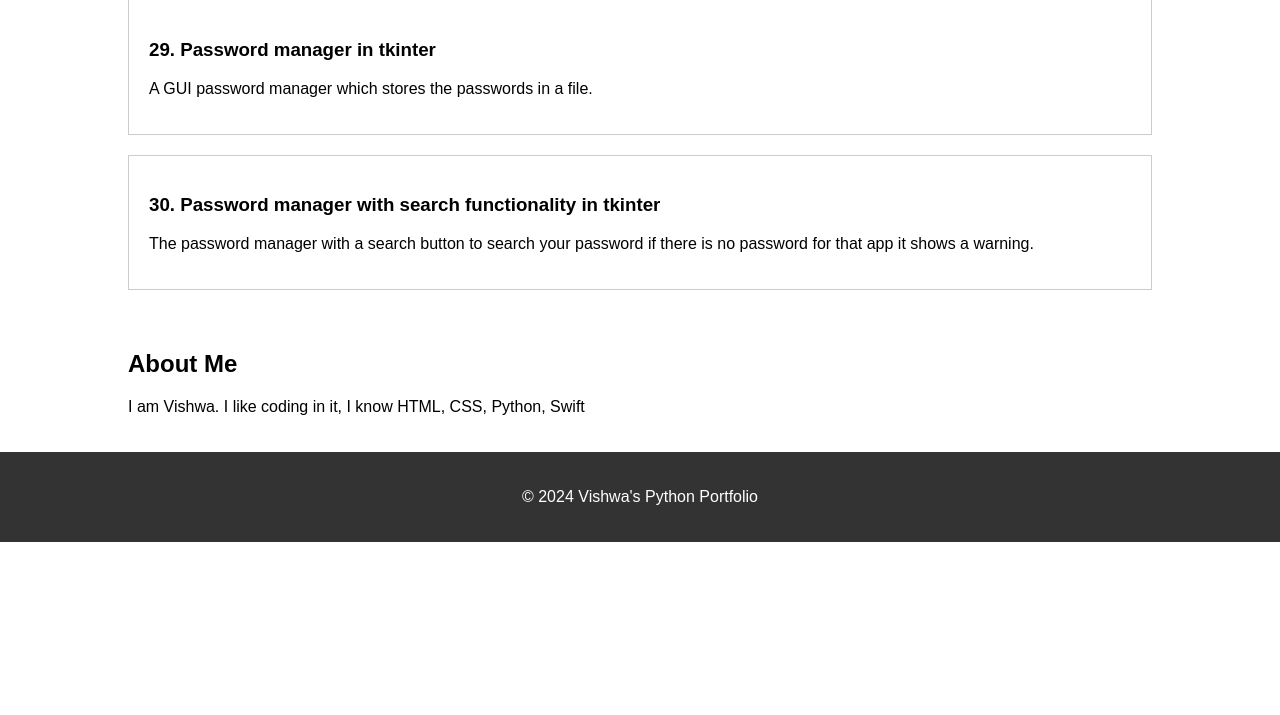
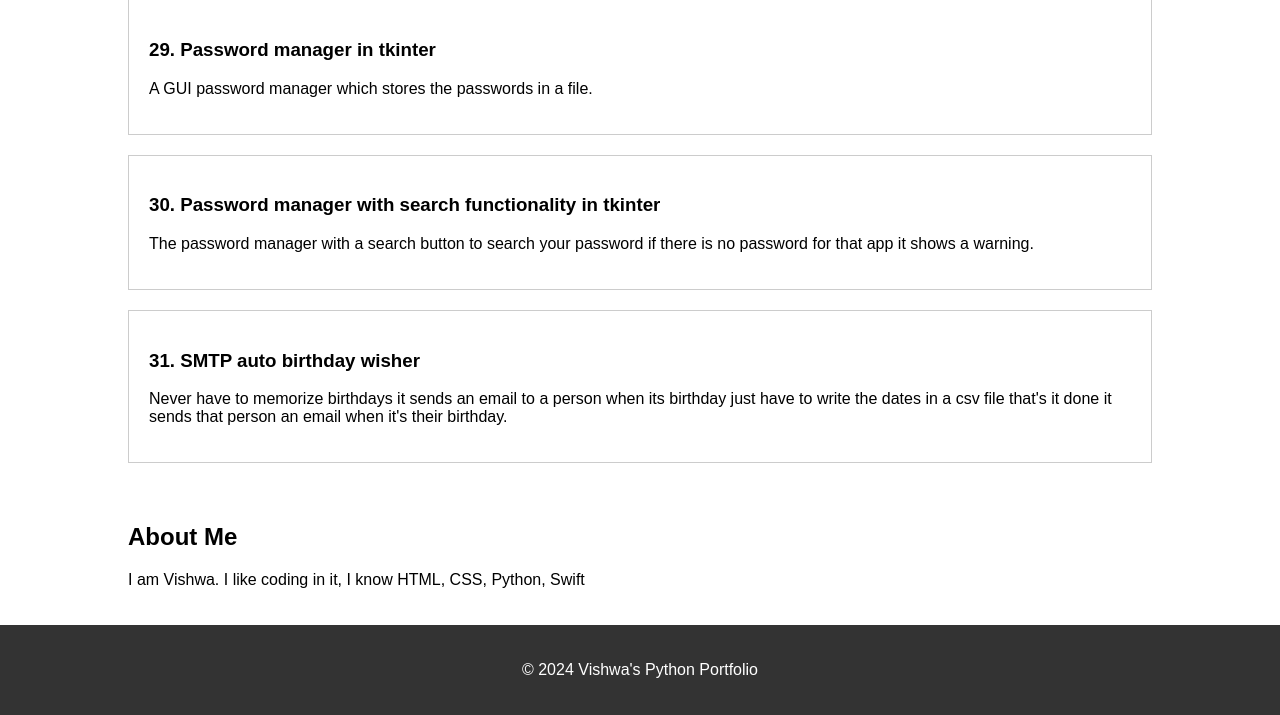
Before and after one commit to Vishwa170314/portfolio, a Flask app: page /python in a window 1280 px wide. Shown: the part 4835-5550 px from the top of the page. Before the commit the page ends 5377 px from the top, so only its background shows below. Run offline with Flask 3, Linux system fonts and the light colour scheme.

Commit message:
Complete project 31

```diff
--- a/templates/python.html
+++ b/templates/python.html
@@ -166,6 +166,11 @@
             <h3>30. Password manager with search functionality in tkinter</h3>
             <p>The password manager with a search button to search your password if there is no password for that app it shows a warning.</p>
         </div>
+
+        <div class="project">
+            <h3>31. SMTP auto birthday wisher</h3>
+            <p>Never have to memorize birthdays it sends an email to a person when its birthday just have to write the dates in a csv file that's it done it sends that person an email when it's their birthday.</p>
+        </div>
     </div>
 </section>
 
```
